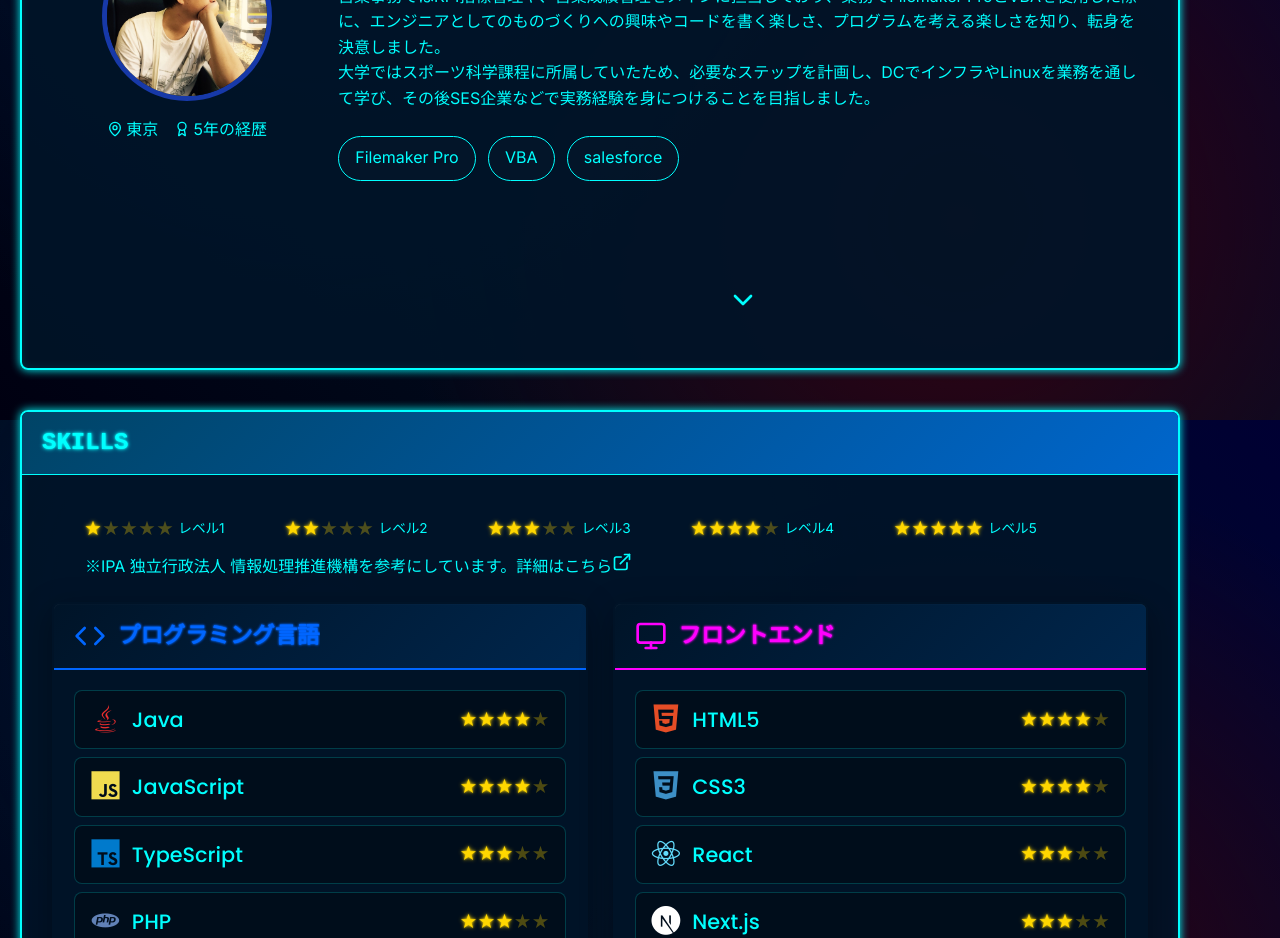
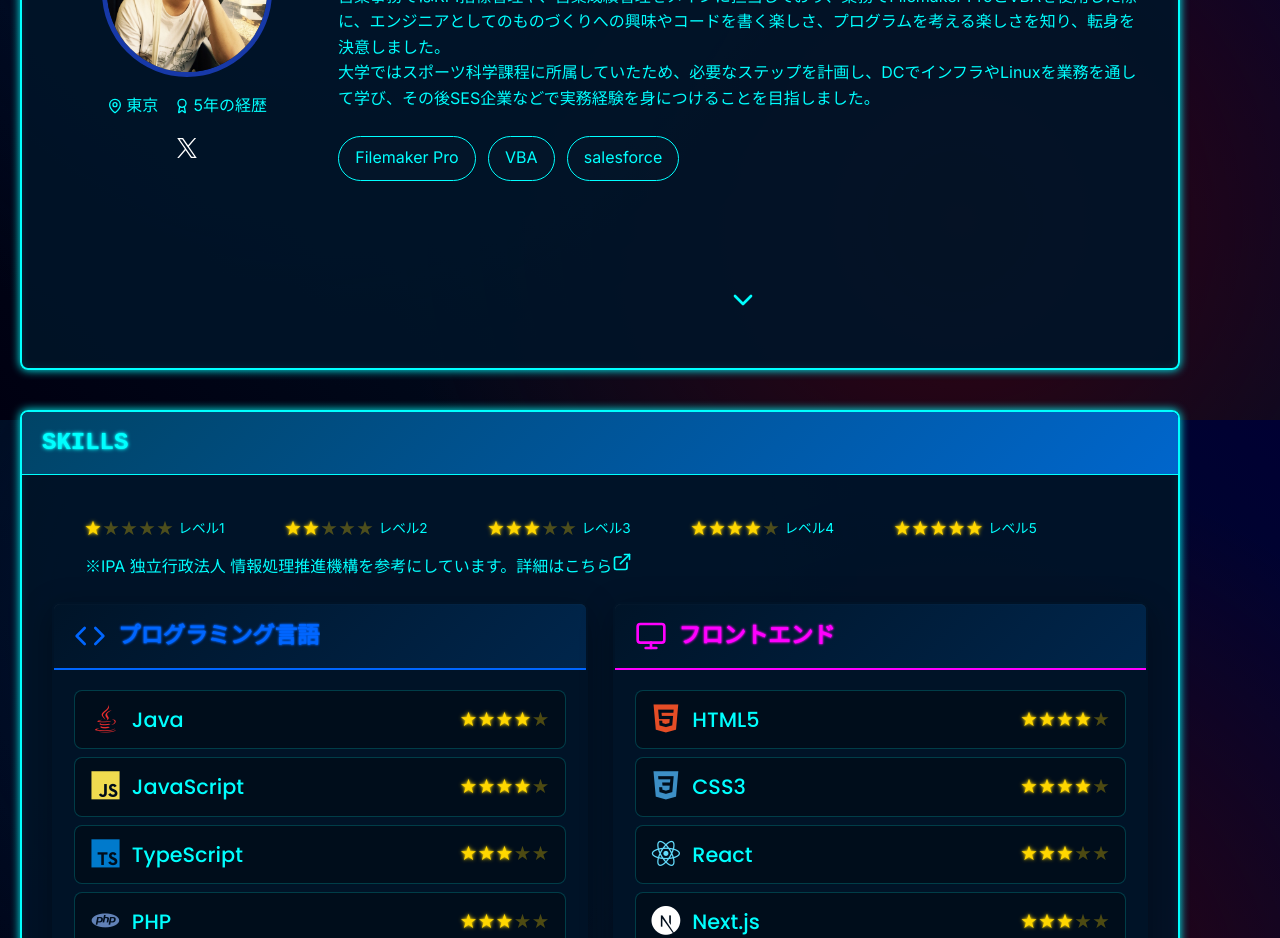
Before and after one commit to Ueno-Yuki/portfolio, a Next.js app: page / in a window 1280 px wide. Shown: the part 1180-2118 px from the top of the page. Built offline with nearby package versions, Linux system fonts and the light colour scheme; no server answers.

Commit message:
feat: Xアカウントリンクを追加

```diff
--- a/package.json
+++ b/package.json
@@ -3,7 +3,7 @@
   "version": "0.1.0",
   "private": true,
   "scripts": {
-    "dev": "next dev --turbopack",
+    "dev": "rm -rf .next/ && next dev --turbopack",
     "build": "next build",
     "start": "next start",
     "lint": "next lint"
--- a/src/components/About/Profile.tsx
+++ b/src/components/About/Profile.tsx
@@ -2,6 +2,7 @@ import styles from "@/styles/About/Profile.module.css";
 import Image from "next/image";
 import { ABOUT } from "@/constants/contents";
 import Icon from "@/components/UI/Icons";
+import { trackExternalLink } from "@/utils/analytics";
 
 export default function Profile() {
   return (
@@ -19,6 +20,25 @@ export default function Profile() {
           </div>
         ))}
       </div>
+      <div className={styles.sns}>
+        <a
+          href={ABOUT.sns.href}
+          target={ABOUT.sns.isExternal ? "_blank" : undefined}
+          rel={ABOUT.sns.isExternal ? "noopener noreferrer" : undefined}
+          aria-label={ABOUT.sns.alt}
+          onClick={() => {
+            if (ABOUT.sns.isExternal && ABOUT.sns.href) {
+              trackExternalLink(ABOUT.sns.href);
+            }
+          }}
+        >
+          <Image
+            src={ABOUT.sns.svgPath}
+            alt={ABOUT.sns.alt}
+            width={20}
+            height={20}/>
+        </a>
+      </div>
     </div>
   );
 }
--- a/src/constants/contents.ts
+++ b/src/constants/contents.ts
@@ -24,6 +24,12 @@ export const ABOUT = {
     {text: "東京", iconName: "location"},
     {text: `${new Date().getFullYear() - 2020}年の経歴`, iconName: "award"},
   ],
+  sns: {
+    href: "https://x.com/__yuki_ueno__",
+    alt: "Xのプロフィールを見る",
+    isExternal: true,
+    svgPath: "/X.svg"
+  },
   // 経歴内容
   introductions: [
     {
@@ -276,7 +282,7 @@ export const CONTACT_LINKS: Omit<ContactLink, 'onClick'>[] = [
     isExternal: true,
     svgPath: "/github.svg", // publicフォルダ内のパス
     hasSvg: true,
-  },
+  }
 ] as const;
 
 /** ==========================================
--- a/src/styles/About/Profile.module.css
+++ b/src/styles/About/Profile.module.css
@@ -32,6 +32,11 @@
   align-items: center;
 }
 
+/* SNS */
+.sns {
+  margin-top: 20px;
+}
+
 @media (max-width: 768px) {
 
 }
```
Also changed, not shown: public/X.svg (added).
